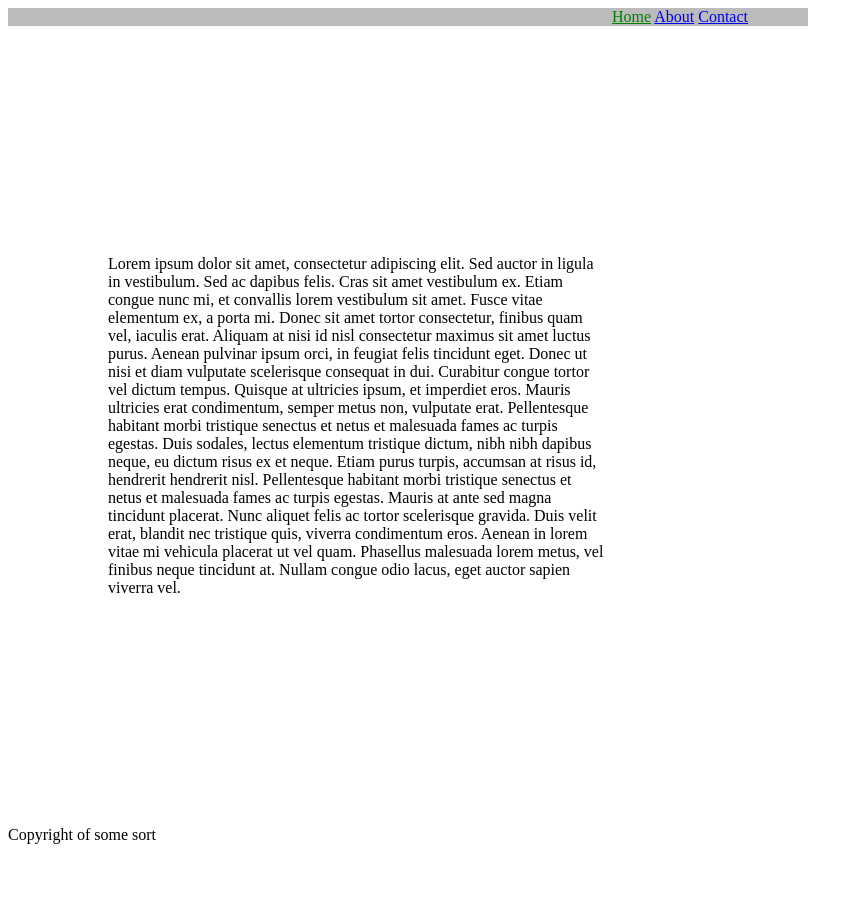
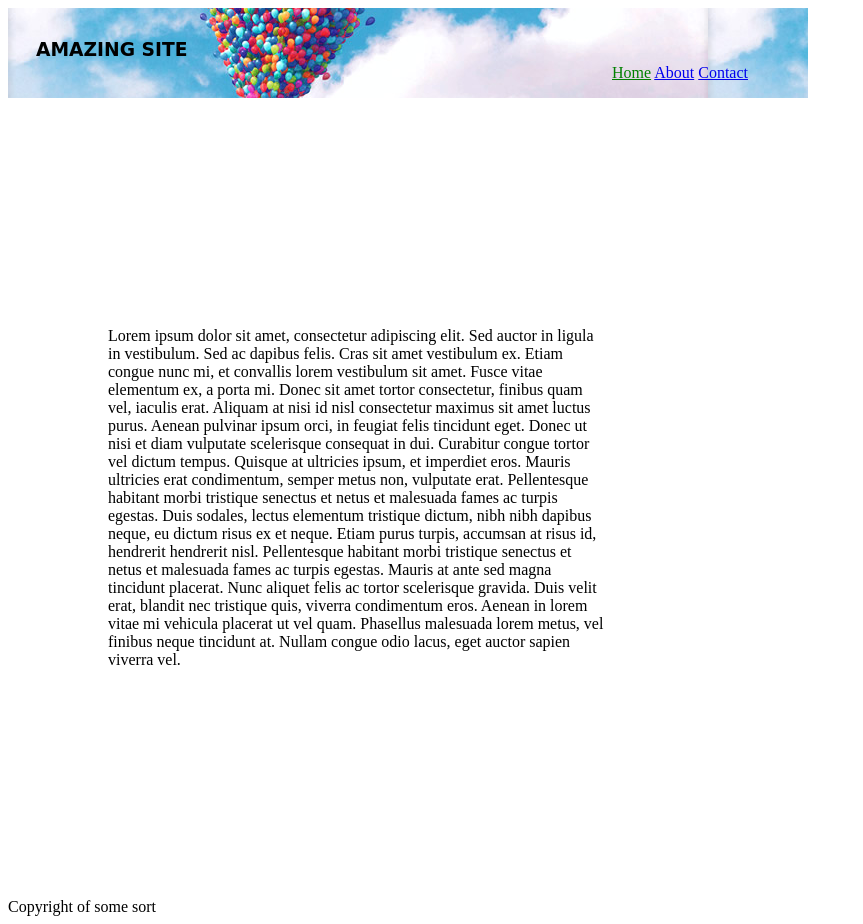
Before and after one commit to edwardcasbon/rwd-kata, a website: page index.html in a window 1280 px wide. Shown: the whole page, without its empty margins (0-863 px from the left). Before the commit the page ends 852 px from the top, so only its background shows below. Drawn offline with Linux system fonts and the light colour scheme.

Commit message:
Add a banner iamge.

```diff
--- a/index.html
+++ b/index.html
@@ -5,7 +5,8 @@
     <link rel="stylesheet" type="text/css" href="main.css" />
 </head>
 <body>
-  <div class="header" style="background-color:#BBBBBB;">
+  <div class="header" style="background-color:#BBBBBB; background-position-y: -75px; background-image:url(/images/banner.jpg); height:90px;" >
+    <div class="logo"><h3>AMAZING SITE</h3></div>
     <div id="spacer"></div>
     <a class="active" href="/index.html">Home</a>
     <a href="/about.html">About</a>
--- a/main.css
+++ b/main.css
@@ -2,14 +2,15 @@
     width: 800px;
 }
 
-.content{
-        display: table-cell;
+.content {
+    display: table-cell;
     vertical-align: middle;
     height: 100%;
 }
 
 #spacer{
     width: 600px;
+    height: 70px;
     display: inline-block;
 }
 
@@ -22,3 +23,14 @@
 .active {
     color: green;
 }
+
+.logo{
+    position: absolute;
+    left: 36px;
+    top: 20px;
+}
+
+
+.logo h3 {
+    font-family: cursive;
+}
```
Also changed, not shown: images/banner.jpg (added).
